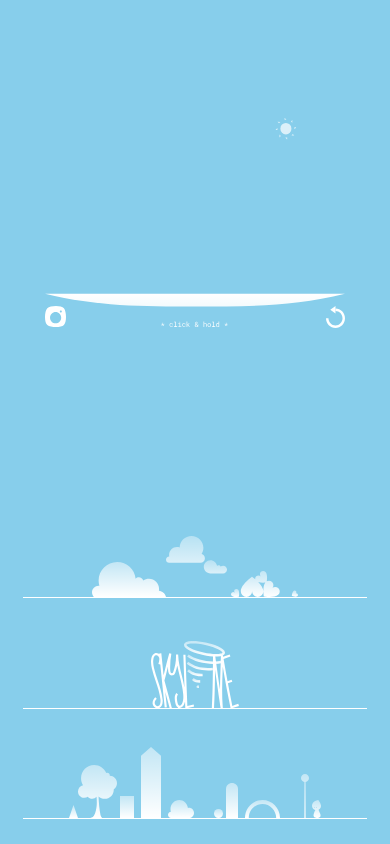
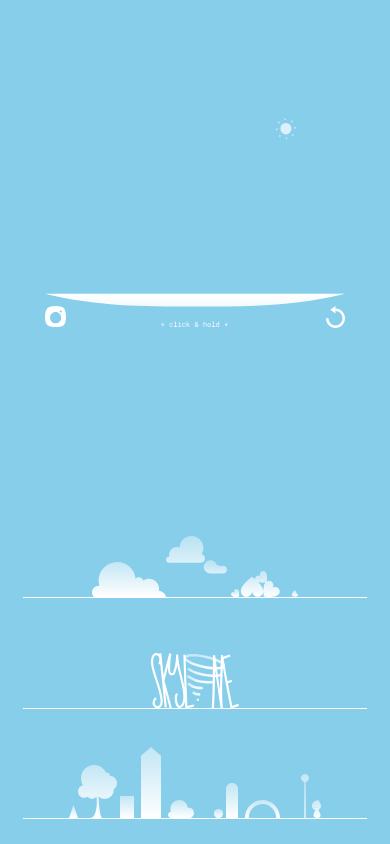
Before and after one commit to kimestelle/city-skyline, a React (Vite) app: page / in a window 390 px wide. Built offline with nearby package versions, Linux system fonts and the light colour scheme.

Commit message:
YAY git add .

```diff
--- a/src/tornado.css
+++ b/src/tornado.css
@@ -134,7 +134,7 @@
 @media all and (max-width: 760px) {
     .tornado {
         height:5.5svh;
-        bottom: 18.5svh;
+        bottom: 17svh;
         left: calc(50svw - 1.3svh);
         z-index: 10;
     }
@@ -142,7 +142,7 @@
     @keyframes moveToBottomRight {
         0% {
             height:5.5svh;
-            bottom: 18.5svh;
+            bottom: 17svh;
             left: 47.5svw;
         }
         100% {
@@ -155,12 +155,12 @@
     @keyframes moveBack {
         0% {
             height:0.5svh;
-            bottom: 18.5svh;
+            bottom: 17svh;
             left: 48.5svw;
         }
         100% {
             height:5.5svh;
-            bottom: 18.5svh;
+            bottom: 17svh;
             left: calc(50svw - 1.3svh);
         }
     }
```
